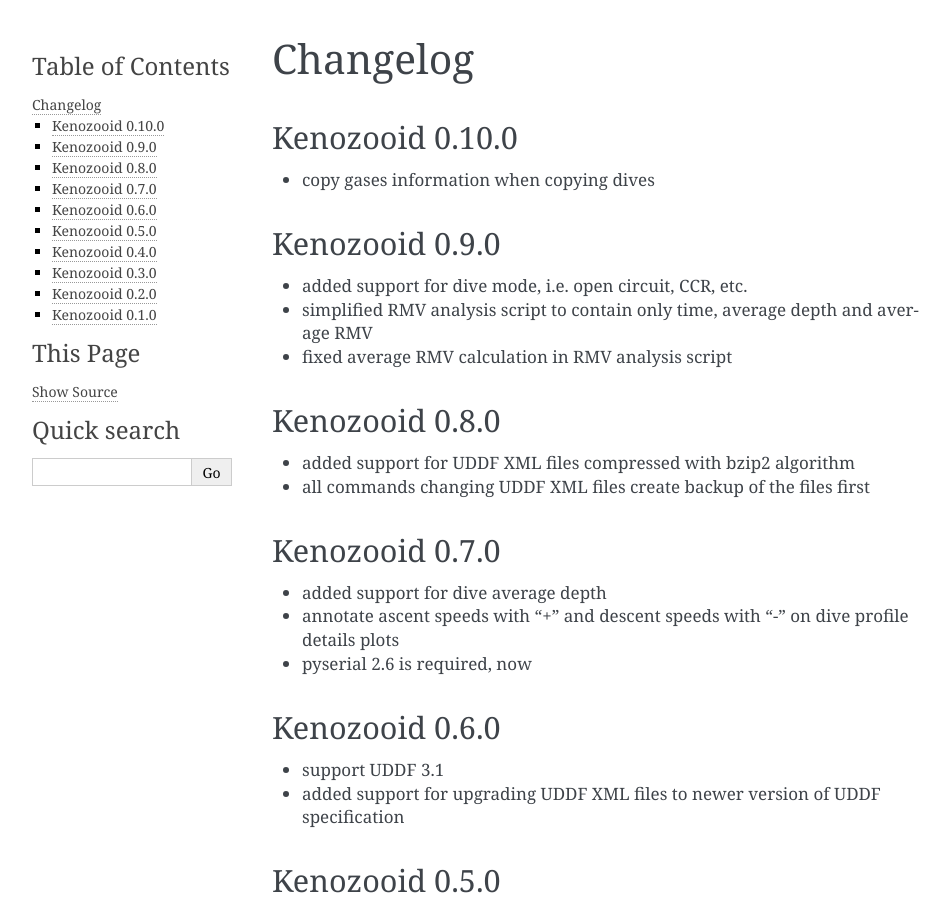
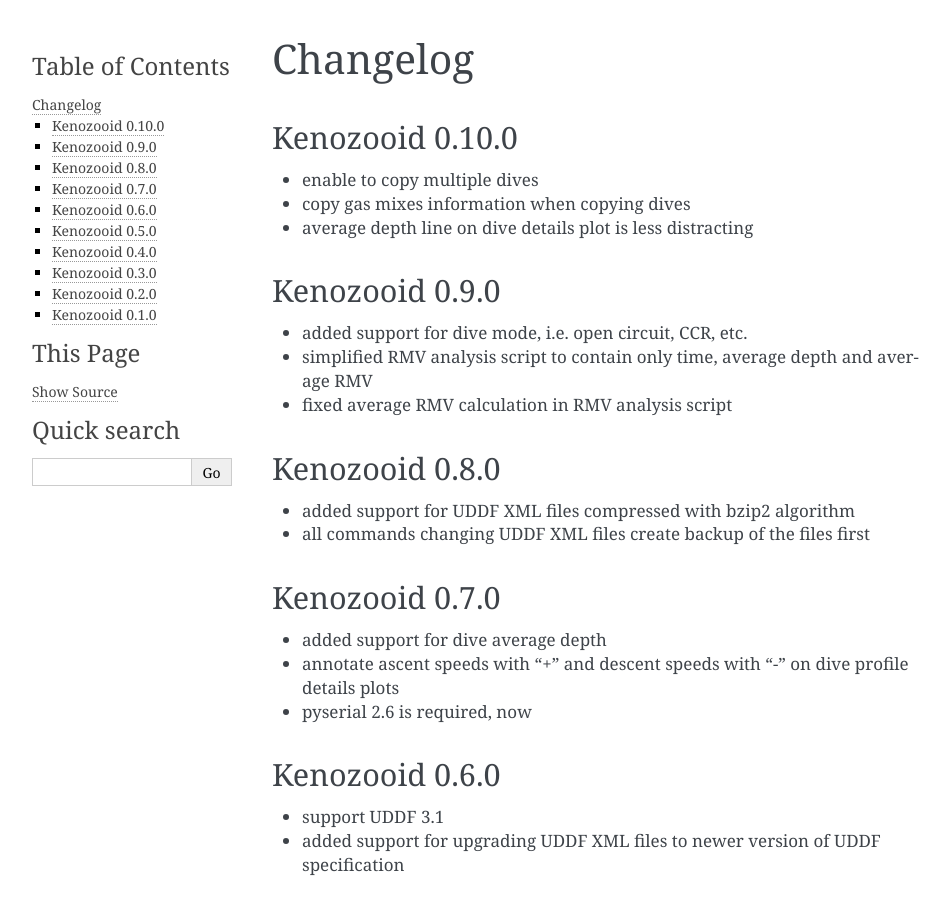
Before and after one commit to gitGNU/gnu_kenozooid, a Sphinx documentation site: the page built from doc/user/changelog.rst, in a window 1280 px wide and 900 px high. Shown: the whole window, without its empty margins (148-1098 px from the left). Built offline with Sphinx 7.4.7, drawn with Linux system fonts in a browser that asks for light colours.

Commit message:
- updated changelog for ver. 0.10.0

```diff
--- a/doc/user/changelog.rst
+++ b/doc/user/changelog.rst
@@ -2,7 +2,9 @@ Changelog
 =========
 Kenozooid 0.10.0
 ----------------
-- copy gases information when copying dives
+- enable to copy multiple dives
+- copy gas mixes information when copying dives
+- average depth line on dive details plot is less distracting
 
 Kenozooid 0.9.0
 ---------------
```
